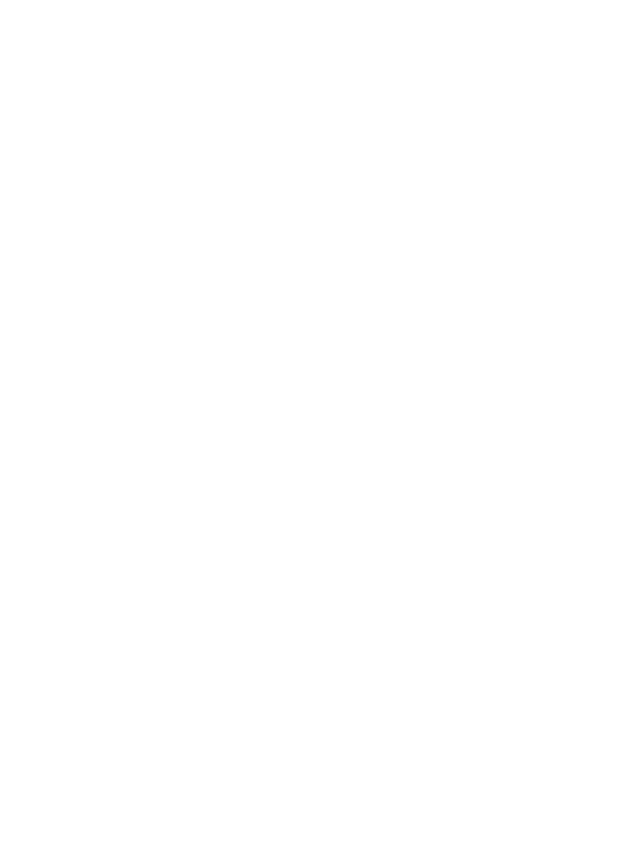
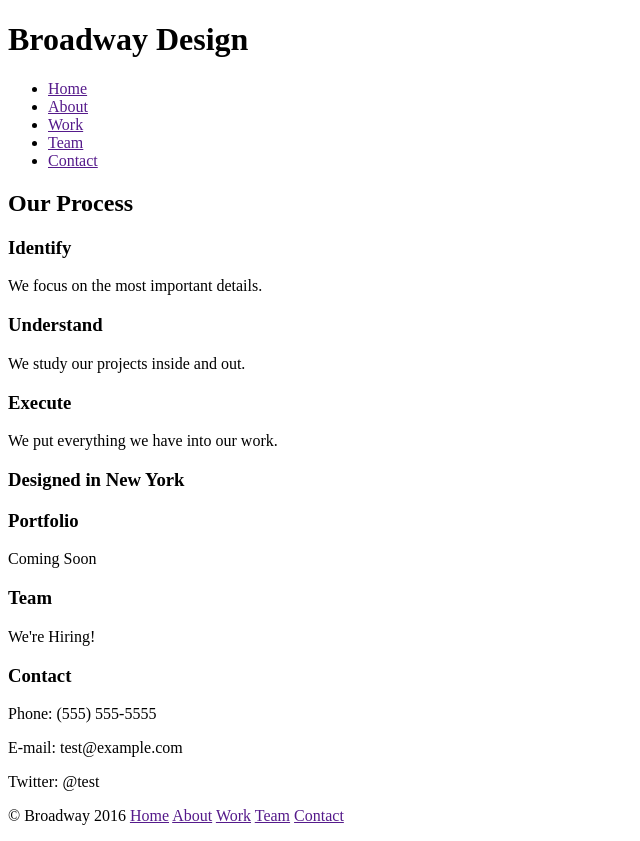
Before and after one commit to zacharywooten-dev/broadway, a plain HTML site: page index.html in a window 1280 px wide. Shown: the whole page, without its empty margins (0-640 px from the left). Before the commit the page ends 800 px from the top, so only its background shows below. Drawn offline with Linux system fonts and the light colour scheme.

Commit message:
Write out content in index.html; save images to be used.

```diff
--- a/index.html
+++ b/index.html
@@ -6,14 +6,42 @@
   </head>
   <body>
     <div class="header">
+      <h1>Broadway Design</h1>
+      <ul>
+        <li><a href="">Home</a></li>
+        <li><a href="">About</a></li>
+        <li><a href="">Work</a></li>
+        <li><a href="">Team</a></li>
+        <li><a href="">Contact</a></li>
+      </ul>
     </div>
     <div class="content">
       <div class="process">
+        <h2>Our Process</h2>
+        <h3>Identify</h3>
+        <p>We focus on the most important details.</p>
+        <h3>Understand</h3>
+        <p>We study our projects inside and out.</p>
+        <h3>Execute</h3>
+        <p>We put everything we have into our work.</p>
+      </div>
+      <div class="breaker">
+        <h3>Designed in New York</h3>
       </div>
       <div class="info">
+        <h3>Portfolio</h3>
+        <p>Coming Soon</p>
+        <h3>Team</h3>
+        <p>We're Hiring!</p>
+        <h3>Contact</h3>
+        <p>Phone: (555) 555-5555</p>
+        <p>E-mail: test@example.com</p>
+        <p>Twitter: @test</p>
       </div>
     </div>
     <div class="footer">
+      <p>&copy Broadway 2016 <a href="">Home</a> <a href="">About</a>
+         <a href="">Work</a> <a href="">Team</a> <a href="">Contact</a></p>
     </div>
   </body>
 </html>
```
Also changed, not shown: res/img/execute.svg (added), res/img/identify.svg (added), res/img/the-flatiron-building.png (added), res/img/understand.svg (added).
